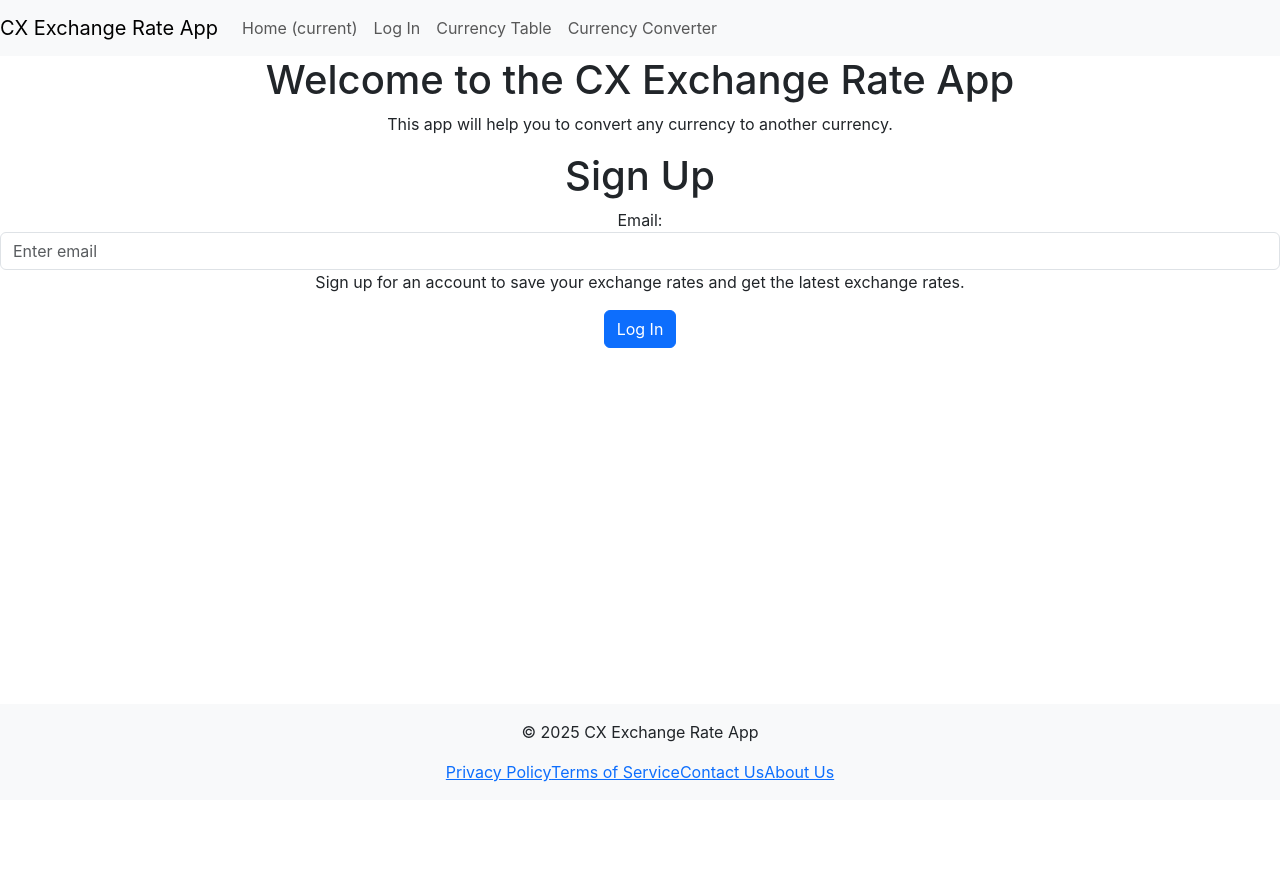
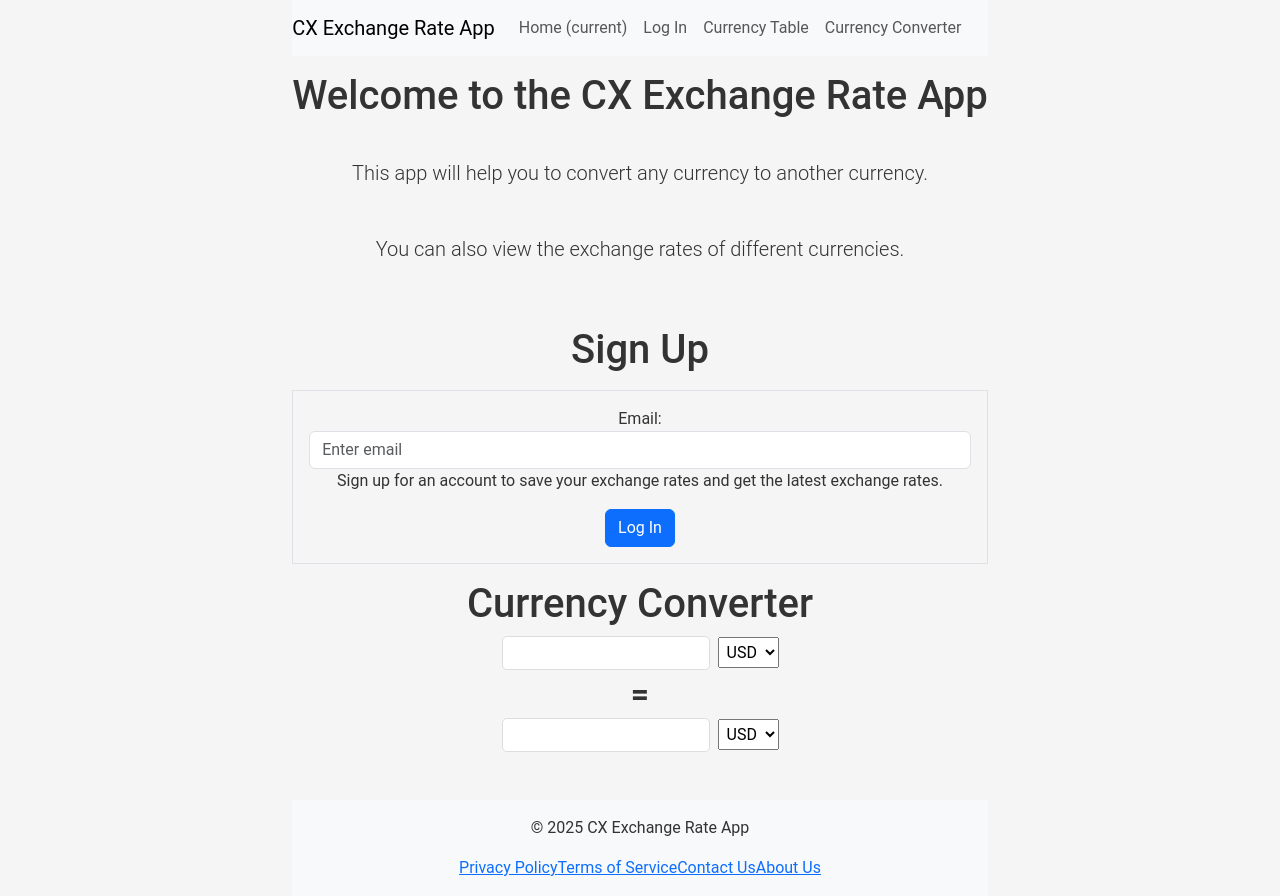
Before and after one commit to jamesBoder/movie_finder_2_react, a React (Create React App) app: page / in a window 1280 px wide. Before the commit the page ends 800 px from the top, so only its background shows below. Built offline with nearby package versions, Linux system fonts and the light colour scheme; no server answers.

Commit message:
Update add_currencyconverter

```diff
--- a/package.json
+++ b/package.json
@@ -3,9 +3,12 @@
   "version": "0.1.0",
   "private": true,
   "dependencies": {
+    "axios": "^1.7.9",
     "cra-template": "1.2.0",
     "react": "^19.0.0",
     "react-dom": "^19.0.0",
+    "react-dropdown": "^1.11.0",
+    "react-icons": "^5.4.0",
     "react-scripts": "5.0.1"
   },
   "scripts": {
--- a/src/App.js
+++ b/src/App.js
@@ -4,8 +4,7 @@ import NavBar from './components/NavBar';
 import Welcome from './components/Welcome';
 import LogIn from './components/LogIn';
 import Footer from './components/Footer';
-
-
+import CurrencyConverter from './components/CurrencyConverter';
 import './App.css';
 
 function App() {
@@ -14,6 +13,7 @@ function App() {
       <NavBar />
       <Welcome />
       <LogIn />
+      <CurrencyConverter />
       <Footer />
 
 
--- /dev/null
+++ b/src/components/CurrencyConverter.css
@@ -0,0 +1,40 @@
+/* CurrencyConverter.css */
+
+body{
+    margin: 0;
+    display: flex;
+    justify-content: center;
+    align-items: center;
+    min-height: 100vh;
+    background-color: #f5f5f5;
+    font-family: 'Roboto', sans-serif;
+    text-align: center;
+    color: #333;
+
+}
+
+h1{
+    margin: 0;
+    margin-bottom: .5rem;
+}
+
+.input {
+
+    border: 1px solid #ddd;
+    border-radius: .3em;
+    padding: .25em;
+    width: 13em;
+
+}
+
+select {
+    margin-left: .5em;
+    padding: .25em;
+}
+
+.equal-sign {
+    font-size: 2em;
+    margin: 0;
+    font-weight: bold;
+
+}
--- a/src/components/CurrencyConverter.js
+++ b/src/components/CurrencyConverter.js
@@ -1,21 +1,30 @@
-import React, {Component, useState} from "react";
-import CurrencyInput from "./CurrencyInput";
+import React, { useEffect } from "react";
+import './CurrencyConverter.css';
+import CurrencyRow from "./CurrencyRow";
+
+const BASE_URL = 'https://api.apilayer.com/exchangerates_data/latest'
 
 
-class CurrencyConverter extends React {
-  state = {
-    from: "USD",
-    to: "EUR",
-    fromAmount: 1,
-    toAmount: 0.89,
-  };
-  render() {
-    return (
-      <div className="currency-converter">
 
-      </div>
-    );
-  }
-};
+const CurrencyConverter = () => {
+
+  useEffect(() => {
+    fetch(BASE_URL)
+      .then(res => res.json())
+      .then(data => console.log(data));
+
+  }, []);
+
+  return (
+    <>
+      <h1>Currency Converter</h1>
+      <CurrencyRow />
+      <div className="equal-sign">=</div>
+      <CurrencyRow />
+    </>
+
+
+  );
+}
 
 export default CurrencyConverter;
--- /dev/null
+++ b/src/components/CurrencyRow.js
@@ -0,0 +1,12 @@
+import React from 'react'
+
+export default function CurrencyRow() {
+  return (
+    <div>
+      <input type="number" className="input" />
+      <select>
+        <option value="1">USD</option>
+      </select>
+    </div>
+  )
+}
--- a/src/components/Footer.js
+++ b/src/components/Footer.js
@@ -2,7 +2,7 @@ import React from "react";
 
 const Footer = () => {
   return (
-    <footer className="footer text-center bg-light p-3 mt-5 fixed-bottom">
+    <footer className="footer text-center bg-light p-3 mt-5">
       <p>&copy; 2025 CX Exchange Rate App</p>
       <a href="#">Privacy Policy</a>
       <a href="#">Terms of Service</a>
--- a/src/components/LogIn.js
+++ b/src/components/LogIn.js
@@ -4,7 +4,7 @@ const LogIn = () => {
   return (
     <div>
       <h1>Sign Up</h1>
-      <form>
+      <form className="container mt-3 mb-3 p-3 border">
         <div className="form-group">
           <label htmlFor="email">Email: </label>
           <input type="email" className="form-control" id="email" placeholder="Enter email" />
--- a/src/components/Welcome.js
+++ b/src/components/Welcome.js
@@ -2,11 +2,15 @@ import React from "react";
 
 const Welcome = () => {
   return (
-    <div>
-      <h1>Welcome to the CX Exchange Rate App</h1>
+    <div className="lead mt-3 mb-3 text-center">
+      <h1 >Welcome to the CX Exchange Rate App</h1><br />
+
       <p>
         This app will help you to convert any currency to another currency.
-      </p>
+      </p><br />
+      <p>
+        You can also view the exchange rates of different currencies.
+      </p><br />
     </div>
   );
 }
```
Also changed, not shown: 1 other file (tests, documents, lock files or other folders).
